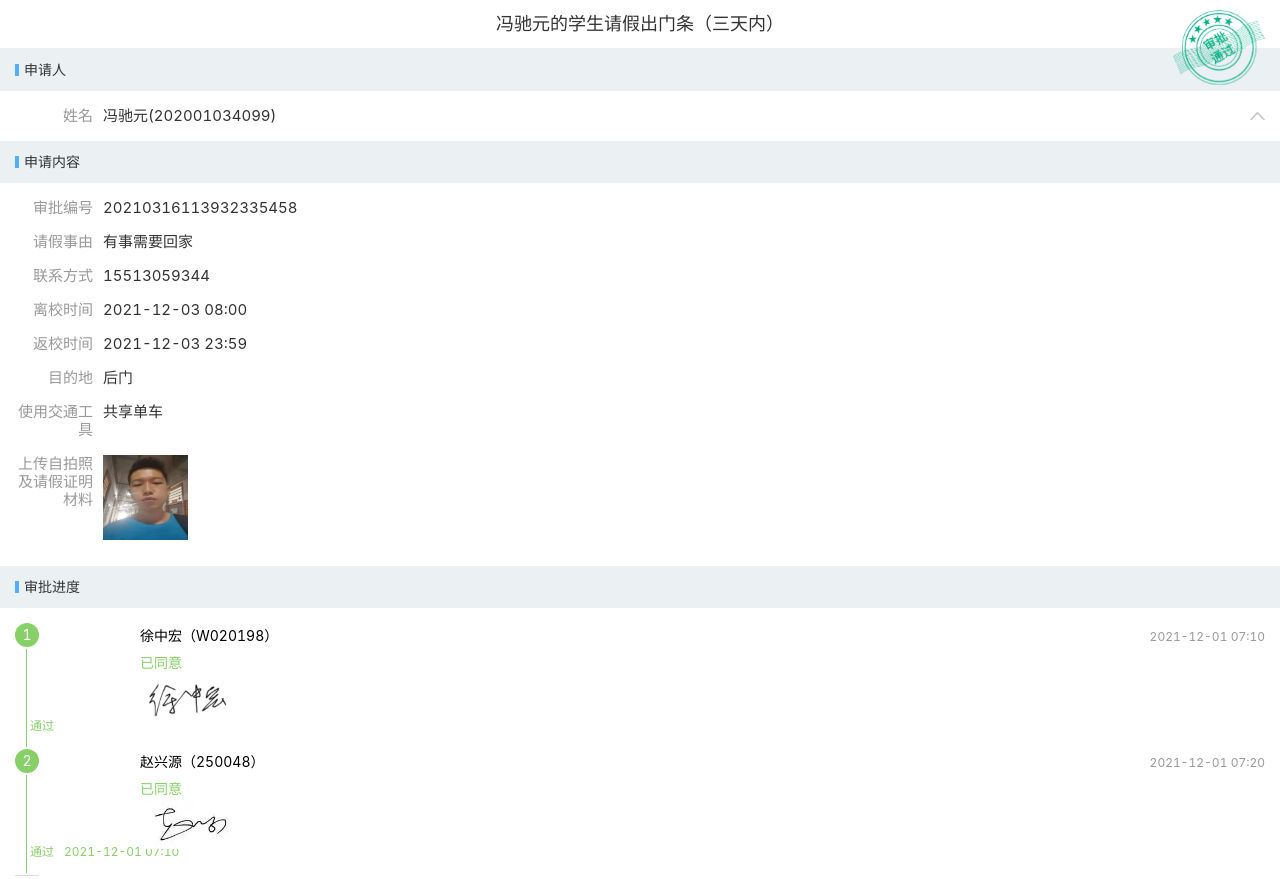
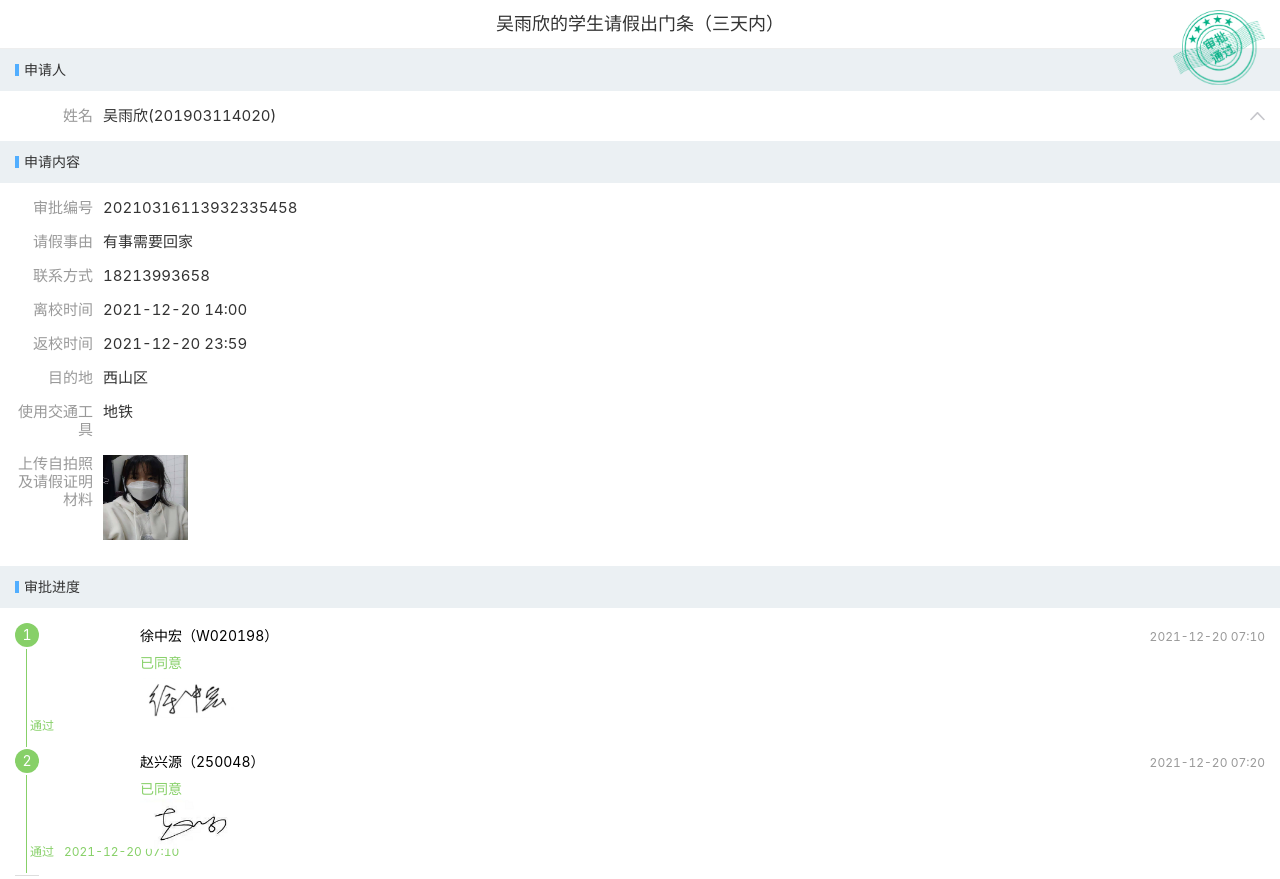
Before and after one commit to yibanjiatiao1/0wyx20, a plain HTML site: page index.html in a window 1280 px wide. Shown: the top 879 px of the page. Drawn offline with Linux system fonts and the light colour scheme; a script that the page names is missing.

Commit message:
Update index.html

```diff
--- a/index.html
+++ b/index.html
@@ -30,7 +30,7 @@
     <div class="hx-layout">
      <main class="hx-content">
       <div class="wfTitle___Y-ebx">
-       冯驰元的学生请假出门条（三天内）
+       吴雨欣的学生请假出门条（三天内）
       </div>
       <div class="hx-detail">
        <div class="hx-detail-group">
@@ -46,7 +46,7 @@
        <span class="hx-detail-item-label">姓名</span>
        <div class="hx-detail-item-field">
         <div class="am-flexbox am-flexbox-justify-start am-flexbox-align-center">
-         冯驰元(202001034099)
+         吴雨欣(201903114020)
         </div>
        </div>
       </div>
@@ -56,32 +56,32 @@
        <div class="hx-detail-item">
         <span class="hx-detail-item-label">学号</span>
         <div class="hx-detail-item-field">
-         202001034099        </div>
+         201903114020        </div>
        </div>
        <div class="hx-detail-item">
         <span class="hx-detail-item-label">性别</span>
         <div class="hx-detail-item-field">
-         男        </div>
+         女        </div>
        </div>
        <div class="hx-detail-item">
         <span class="hx-detail-item-label">学院</span>
         <div class="hx-detail-item-field">
-         戏剧学院        </div>
+         美术学院        </div>
        </div>
        <div class="hx-detail-item">
         <span class="hx-detail-item-label">专业</span>
         <div class="hx-detail-item-field">
-         戏剧教学        </div>
+         油画        </div>
        </div>
        <div class="hx-detail-item">
         <span class="hx-detail-item-label">班级</span>
         <div class="hx-detail-item-field">
-         20编剧班        </div>
+         19油画1班        </div>
        </div>
        <div class="hx-detail-item">
         <span class="hx-detail-item-label">年级</span>
         <div class="hx-detail-item-field">
-         2020        </div>
+         2019        </div>
        </div>
        <div class="hx-detail-item">
         <span class="hx-detail-item-label">教育层级</span>
@@ -124,33 +124,33 @@
          <div class="hx-detail-item">
           <span class="hx-detail-item-label">联系方式</span>
           <div class="hx-detail-item-field">
-           15513059344          </div>
+           18213993658          </div>
          </div>
          <div class="hx-detail-item">
           <span class="hx-detail-item-label">离校时间</span>
           <div class="hx-detail-item-field">
-           2021-12-03 08:00          </div>
+           2021-12-20 14:00          </div>
          </div>
          <div class="hx-detail-item">
           <span class="hx-detail-item-label">返校时间</span>
           <div class="hx-detail-item-field">
-           2021-12-03 23:59          </div>
+           2021-12-20 23:59          </div>
          </div>
          <div class="hx-detail-item">
           <span class="hx-detail-item-label">目的地</span>
           <div class="hx-detail-item-field">
-           后门          </div>
+           西山区          </div>
          </div>
          <div class="hx-detail-item">
           <span class="hx-detail-item-label">使用交通工具</span>
           <div class="hx-detail-item-field">
-           共享单车          </div>
+           地铁          </div>
          </div>
          <div class="hx-detail-item">
           <span class="hx-detail-item-label">上传自拍照及请假证明材料</span>
           <div class="hx-detail-item-field">
            <div class="hx-detail-image">
-            <img src="./工作流_files/fcy.jpg" alt="" style="margin-right: 10px; width: 84.6667px;
+            <img src="./工作流_files/wyx.jpg" alt="" style="margin-right: 10px; width: 84.6667px;
     height: 84.6667px; margin-bottom: 10px;">
            </div>
           </div>
@@ -176,7 +176,7 @@
             <div class="nodeapprover___1KJaE" style="margin-top: 0px;">
              <div>
               <div>
-               徐中宏（W020198）               <span class="workTime___PJH95">2021-12-01 07:10</span>
+               徐中宏（W020198）               <span class="workTime___PJH95">2021-12-20 07:10</span>
               </div>
               <div class="approverOpinion___3xcsE">
                <span style="color: rgb(135, 208, 104);">已同意</span>
@@ -193,7 +193,7 @@
           <div class="flownode___1GTd6 node2___1yk73">
            <div class="nodestate___Npp7u">
             <span>通过</span>
-            <span class="stateTime___2bJzR"> 2021-12-01 07:10</span>
+            <span class="stateTime___2bJzR"> 2021-12-20 07:10</span>
            </div>
            <div class="nodeleft___2q7Sg">
             <span class="nodeindex___Cya0J">2</span>
@@ -202,7 +202,7 @@
             <div class="nodeapprover___1KJaE" style="margin-top: 0px;">
              <div>
               <div>
-                赵兴源（250048）               <span class="workTime___PJH95"> 2021-12-01 07:20</span>
+                赵兴源（250048）               <span class="workTime___PJH95"> 2021-12-20 07:20</span>
               </div>
               <div class="approverOpinion___3xcsE">
                <span style="color: rgb(135, 208, 104);">已同意</span>
```
